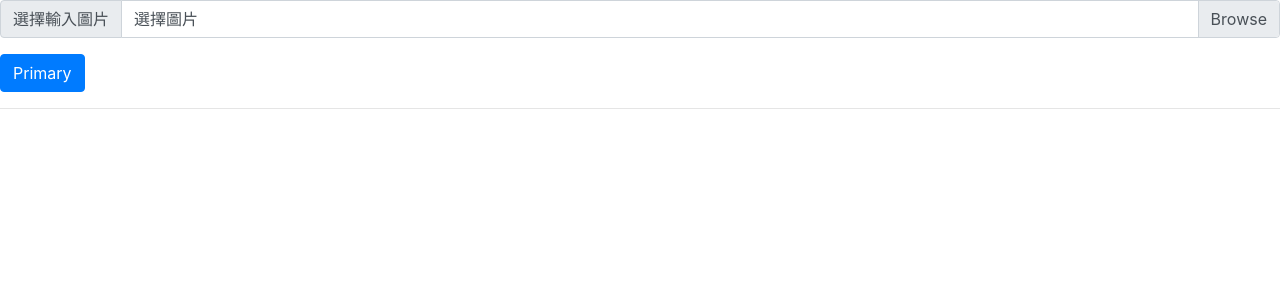
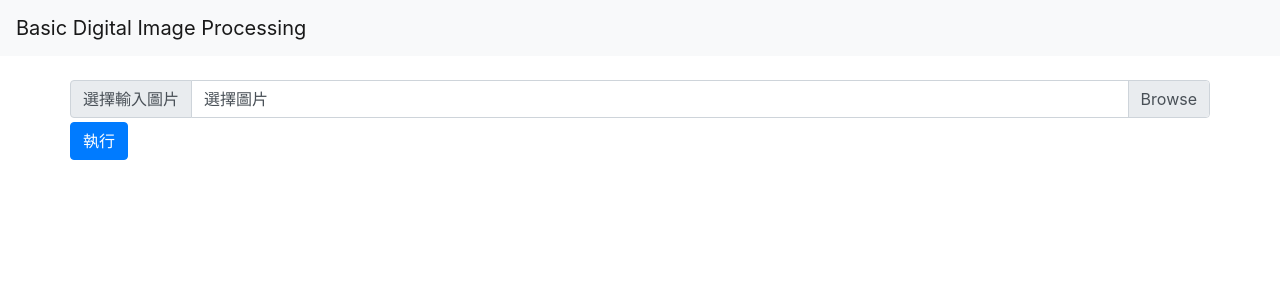
Before and after one commit to Heegreis/cvlab, a Flask app: page / in a window 1280 px wide. Shown: the top 300 px of the page. Run offline with Flask 2, Linux system fonts and the light colour scheme; some libraries are stand-ins or nearby versions.

Commit message:
開始使用bootstrap排版

```diff
--- a/static/js/app.js
+++ b/static/js/app.js
@@ -33,10 +33,9 @@ function readUrl(input) {
 		let reader = new FileReader();
 		reader.onload = function (e) {
 			// console.log(e)
-
 			imagebox.attr('src', e.target.result);
-			imagebox.height(300);
-			imagebox.width(300);
+			// imagebox.height(300);
+			// imagebox.width(300);
 		}
 		reader.readAsDataURL(input.files[0]);
 	}
--- a/templates/index.html
+++ b/templates/index.html
@@ -12,7 +12,22 @@
     <title>index</title>
 </head>
 <body>
-    <div class="input-group mb-3">
+    <nav class="navbar navbar-expand-md navbar-light bg-light">
+        <a class="navbar-brand" href="">Basic Digital Image Processing</a>
+    </nav>
+    <div class="container-fluid">
+        <div class="row">
+            <div class="col-6">
+                <img class="img-fluid" id="input_img" src="">
+            </div>
+            <div class="col-6">
+                <img class="img-fluid" id="output_img" src="">
+            </div>
+        </div>
+        <div class="row">
+            <div class="container"> <!-- 操作區 -->
+                <div class="row">
+                    <div class="input-group"> <!-- 選擇圖片 -->
                         <div class="input-group-prepend">
                             <span class="input-group-text">選擇輸入圖片</span>
                         </div>
@@ -21,10 +36,16 @@
                             <label class="custom-file-label" for="imageinput">選擇圖片</label>
                         </div>
                     </div>
+                </div>
+                <div class="row mt-1">
+                    <button type="button" class="btn btn-primary" onclick="process()">執行</button>
+                </div>
+                <!-- 各功能 -->
+                <div class="row">
 
-    <button type="button" class="btn btn-primary" onclick="process()">Primary</button>
-	<hr>
-    <img id="input_img" src="">
-    <img id="output_img" src="">
+                </div>
+            </div>
+        </div>
+    </div>
 </body>
 </html>
```
Lines whose indentation alone changed are shown as unchanged.
